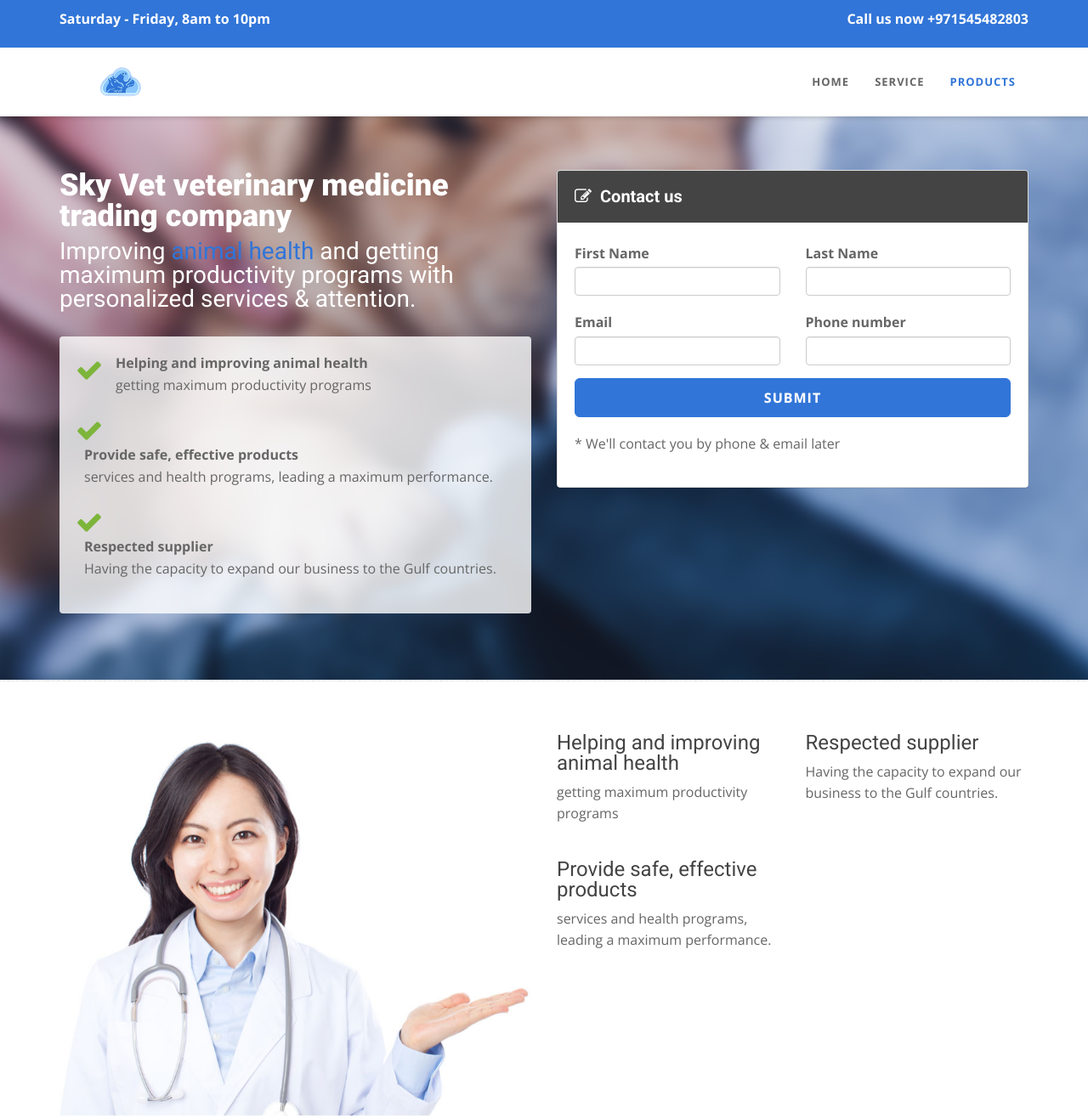
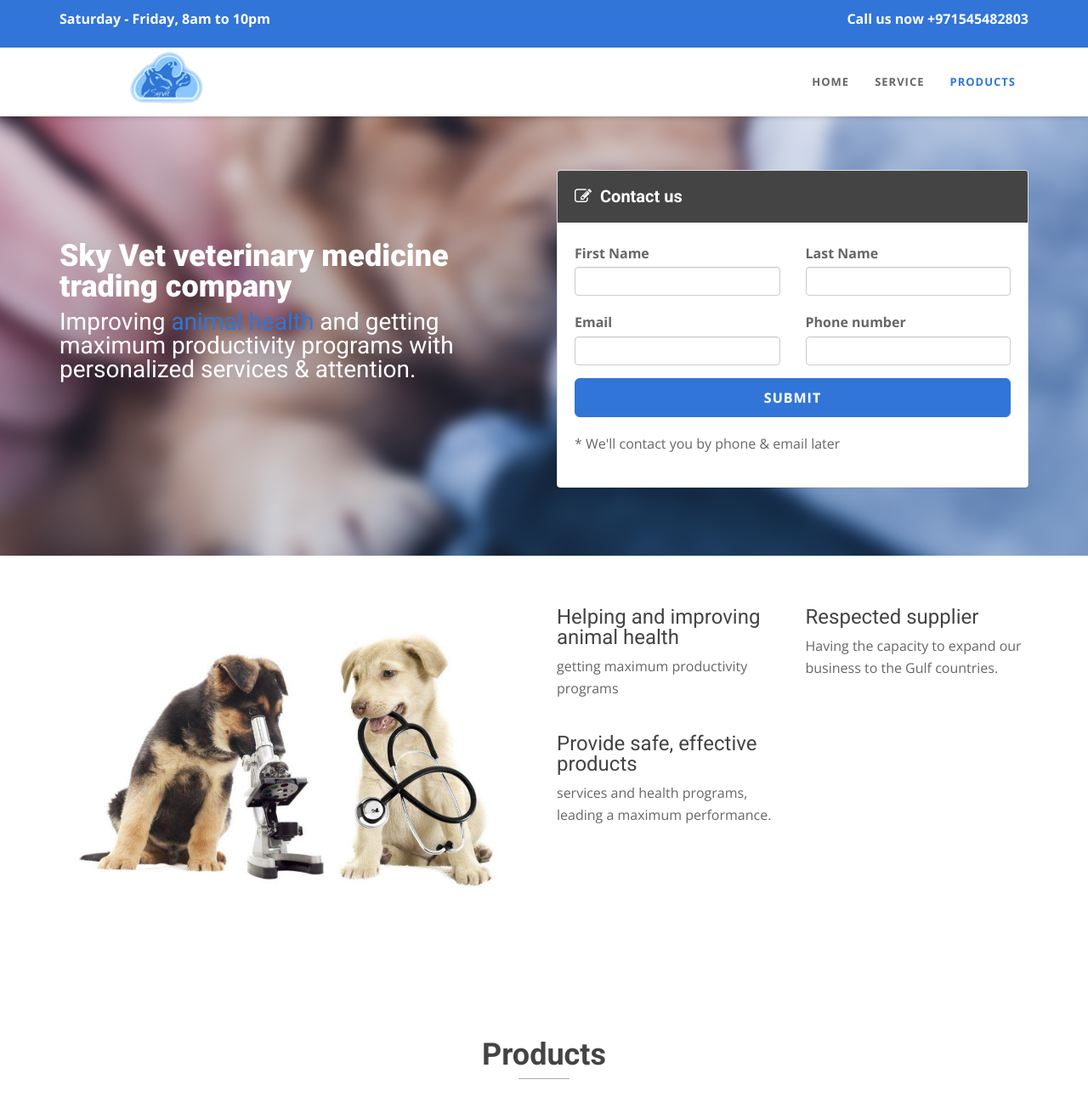
Before and after one commit to A-Allam/skyvet, a website: page index.html in a window 1280 px wide. Shown: the top 1317 px of the page at 85% size. Drawn offline with nearby package versions, Linux system fonts and the light colour scheme.

Commit message:
apply comments

```diff
--- a/css/style.css
+++ b/css/style.css
@@ -259,8 +259,8 @@
 ============= */
 
 .navbar-brand {
-  padding-top: 15px;
-  margin-top: 5px;
+  padding-top: 0px;
+  margin-top: 0px;
   padding-bottom: 0;
 }
 
--- a/index.html
+++ b/index.html
@@ -51,7 +51,7 @@
                     <i class="fa fa-bars"></i>
                 </button>
           <a class="navbar-brand" href="index.html">
-                    <img src="img/logo.png" alt="" width="150" height="40" />
+                    <img src="img/logo.png" alt=""  height="70" />
                 </a>
         </div>
 
@@ -75,25 +75,12 @@
         <div class="container">
           <div class="row">
             <div class="col-lg-6">
-              <div class="wow fadeInDown" data-wow-offset="0" data-wow-delay="0.1s">
+              <div class="wow fadeInDown" data-wow-offset="0" data-wow-delay="0.1s" style="margin-top:15%;">
                 <h2 class="h-ultra u-color-white">Sky Vet veterinary medicine trading company</h2>
               </div>
               <div class="wow fadeInUp" data-wow-offset="0" data-wow-delay="0.1s">
                 <h4 class="h-light u-color-white">Improving <span class="color">animal health</span> and getting maximum productivity programs with personalized services & attention.</h4>
               </div>
-              <div class="well well-trans">
-                <div class="wow fadeInRight" data-wow-delay="0.1s">
-
-                  <ul class="lead-list">
-                    <li><span class="fa fa-check fa-2x icon-success"></span> <span class="list"><strong>Helping and improving animal health</strong><br />getting maximum productivity programs</span></li>
-                    <li><span class="fa fa-check fa-2x icon-success"></span> <span class="list"><strong>Provide safe, effective products</strong><br />services and health programs, leading a maximum performance.</span></li>
-                    <li><span class="fa fa-check fa-2x icon-success"></span> <span class="list"><strong>Respected supplier</strong><br />Having the capacity to expand our business to the Gulf countries.</span></li>
-                  </ul>
-
-                </div>
-              </div>
-
-
             </div>
             <div class="col-lg-6">
               <div class="form-wrapper">
@@ -166,7 +153,7 @@
         <div class="row">
           <div class="col-sm-6 col-md-6">
             <div class="wow fadeInUp" data-wow-delay="0.2s">
-              <img src="img/dummy/img-1.jpg" class="img-responsive" alt="" />
+              <img src="img/dummy/dog-1.jpg" class="img-responsive" alt="" />
             </div>
           </div>
           <div class="col-sm-3 col-md-3">
@@ -211,7 +198,7 @@
           <div class="col-lg-8 col-lg-offset-2">
             <div class="wow fadeInDown" data-wow-delay="0.1s">
               <div class="section-heading text-center">
-                <h2 class="h-bold">Our Products</h2>
+                <h2 class="h-bold">Products</h2>
               </div>
             </div>
             <div class="divider-short"></div>
@@ -323,15 +310,6 @@
                 <p>United Arab Emirates, Dubai , International City, Moroccow Cluster, I15,S13.</p>
               </div>
             </div>
-            <div class="wow fadeInDown" data-wow-delay="0.1s">
-              <div class="widget">
-                <h5>Follow us</h5>
-                <ul class="company-social">
-                  <li class="social-facebook"><a href="#"><i class="fa fa-facebook"></i></a></li>
-                  <li class="social-twitter"><a href="#"><i class="fa fa-twitter"></i></a></li>
-                </ul>
-              </div>
-            </div>
           </div>
         </div>
       </div>
```
Also changed, not shown: img/dummy/dog-1.jpg (added), 1 other file.
